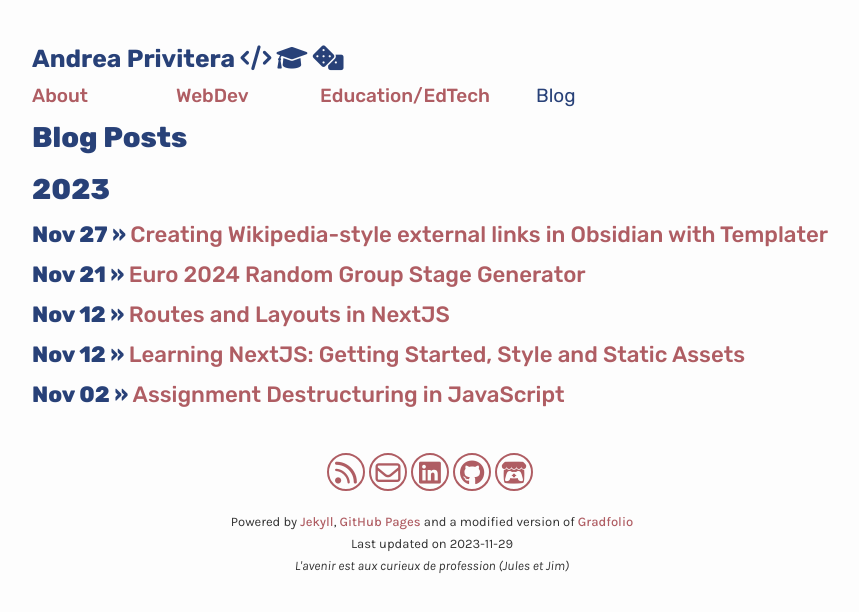
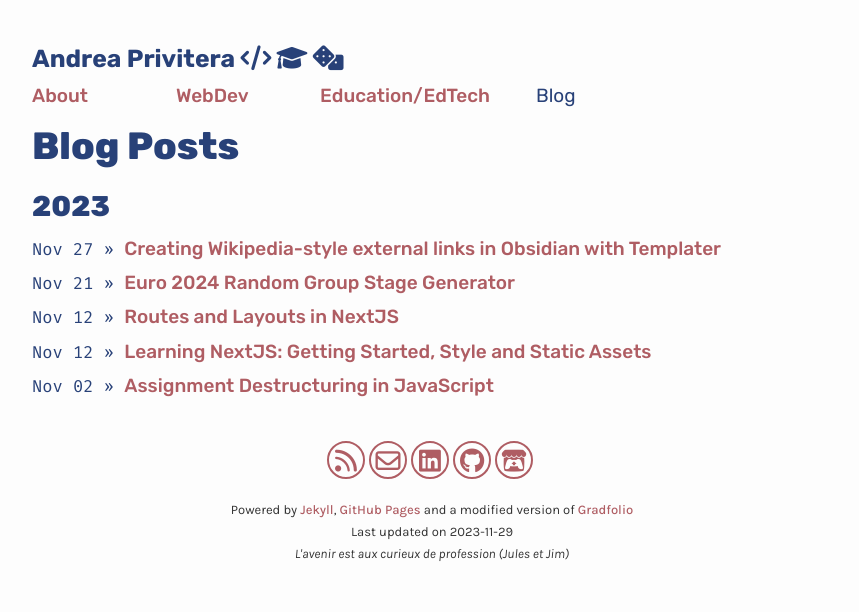
Before and after one commit to anprivitera/anprivitera.github.io, a Jekyll site: the page built from _pages/blog.html, in a window 1280 px wide. Shown: the top 612 px of the page, without its empty margins (208-1067 px from the left). Built offline with Jekyll 4.4.1, drawn with Linux system fonts in a browser that asks for light colours; comment, search, counter and statistics services are not loaded.

Commit message:
changed headings and post items style

```diff
--- a/assets/css/main.scss
+++ b/assets/css/main.scss
@@ -60,6 +60,15 @@ $body-accent-bg-dark: lighten($body-bg-dark, 7%);
   }
 }
 
+@mixin headings(){
+  font-family: fonts.$base-heading-font;
+  font-weight: $base-font-weight + 400;
+  line-height: 1.8;
+  margin: 0;
+  text-transform: inherit;
+  @include brand-light-to-dark();
+}
+
 @mixin border() {
   border-color: $brand-color-light;
   border-radius: 5px;
@@ -90,18 +99,43 @@ body {
   }
 }
 
-h1,
+h1
 h2,
 h3,
 h4,
 h5,
 h6 {
-  font-family: fonts.$base-heading-font;
-  font-weight: $base-font-weight + 400;
-  line-height: 1.8;
-  margin: 0;
-  text-transform: inherit;
-  @include brand-light-to-dark();
+
+}
+
+h1 {
+  font-size: fonts.$base-font-size * 2;
+  @include headings();
+}
+
+h2 {
+  font-size: fonts.$base-font-size * 1.5;
+  @include headings();
+}
+
+h3 {
+  font-size: fonts.$base-font-size * 1.25;
+  @include headings();
+}
+
+h4 {
+  font-size: fonts.$base-font-size * 1.1;
+  @include headings();
+}
+
+h5 {
+  font-size: fonts.$base-font-size;
+  @include headings();
+}
+
+h6 {
+  font-size: fonts.$base-font-size * 0.9;
+  @include headings();
 }
 
 a {
@@ -250,12 +284,19 @@ ul.posts {
 
 }
 
-li.post-item {
-    margin-bottom: 0.8em;
-  }
+.post-item {
+  font-size: fonts.$base-font-size;
+  font-weight: $base-font-weight;
+ }
+
+.post-date {
+  font-family: fonts.$base-code-font;
+  @include brand-light-to-dark();
+  font-size: fonts.$base-font-size * 0.9;
+  font-weight: $base-font-weight - 100;
+}
 
 .post-headline {
-    font-size: 1.7em;
     @include media-query($on-palm) {
       font-size: 1.3em;
     }
```
